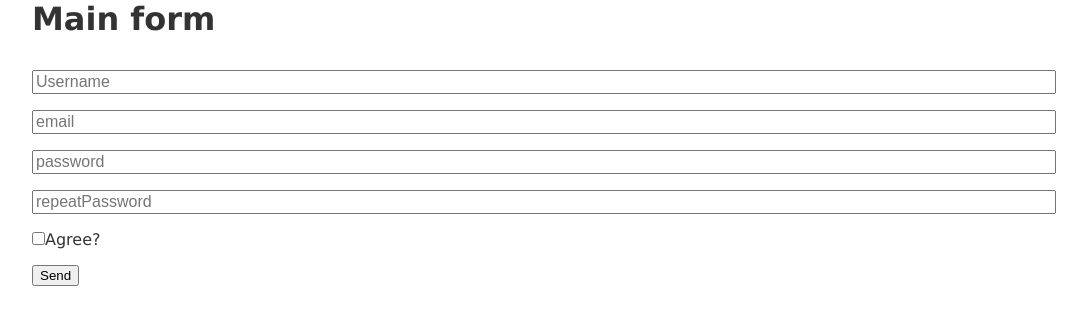
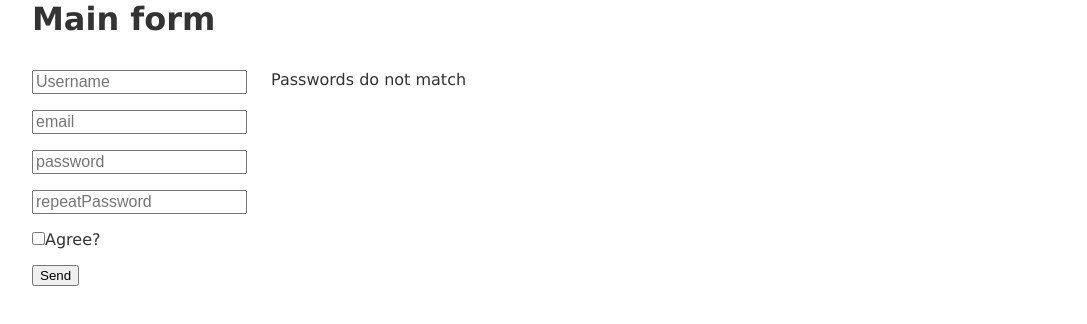
Before and after one commit to MariusCodeAcademy/form-validation-js3, a React (Create React App) app: page / in a window 1280 px wide. Shown: the top 324 px of the page, without its empty margins (96-1183 px from the left). Built offline with nearby package versions, Linux system fonts and the light colour scheme.

Commit message:
validation results Component

```diff
--- a/src/App.css
+++ b/src/App.css
@@ -36,3 +36,8 @@
   padding: 0.2em;
   font-size: 0.7em;
 }
+
+.flex {
+  display: flex;
+  gap: 1.5em;
+}
--- a/src/components/mainForm.jsx
+++ b/src/components/mainForm.jsx
@@ -1,5 +1,6 @@
 import React, { Component } from 'react';
 import Joi from 'joi-browser';
+import ValidationResults from './validationResults';
 
 class MainForm extends Component {
   state = {
@@ -93,6 +94,7 @@ class MainForm extends Component {
     return (
       <div className="main-form">
         <h1>Main form</h1>
+        <div className="flex">
           <form onSubmit={this.handleSubmit} autoComplete="off">
             <input
               onChange={this.handleChange}
@@ -145,6 +147,8 @@ class MainForm extends Component {
             {errors.agreement && <p className="error-msg">{errorMessages.agreement}</p>}
             <button type="submit">Send</button>
           </form>
+          <ValidationResults />
+        </div>
       </div>
     );
   }
--- /dev/null
+++ b/src/components/validationResults.jsx
@@ -0,0 +1,14 @@
+import React, { Component } from 'react';
+
+class ValidationResults extends Component {
+  state = {};
+  render() {
+    return (
+      <div className="results">
+        <p>Passwords do not match</p>
+      </div>
+    );
+  }
+}
+
+export default ValidationResults;
```
Lines whose indentation alone changed are shown as unchanged.
